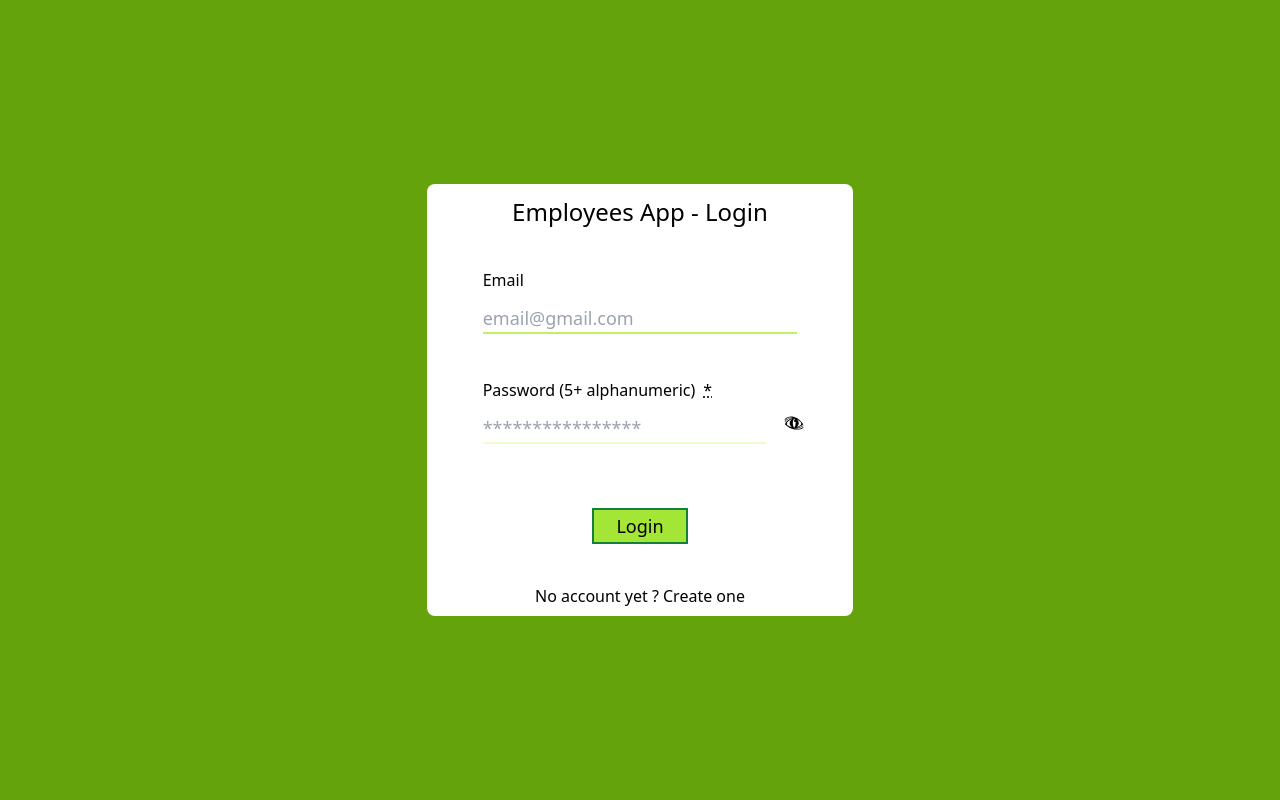
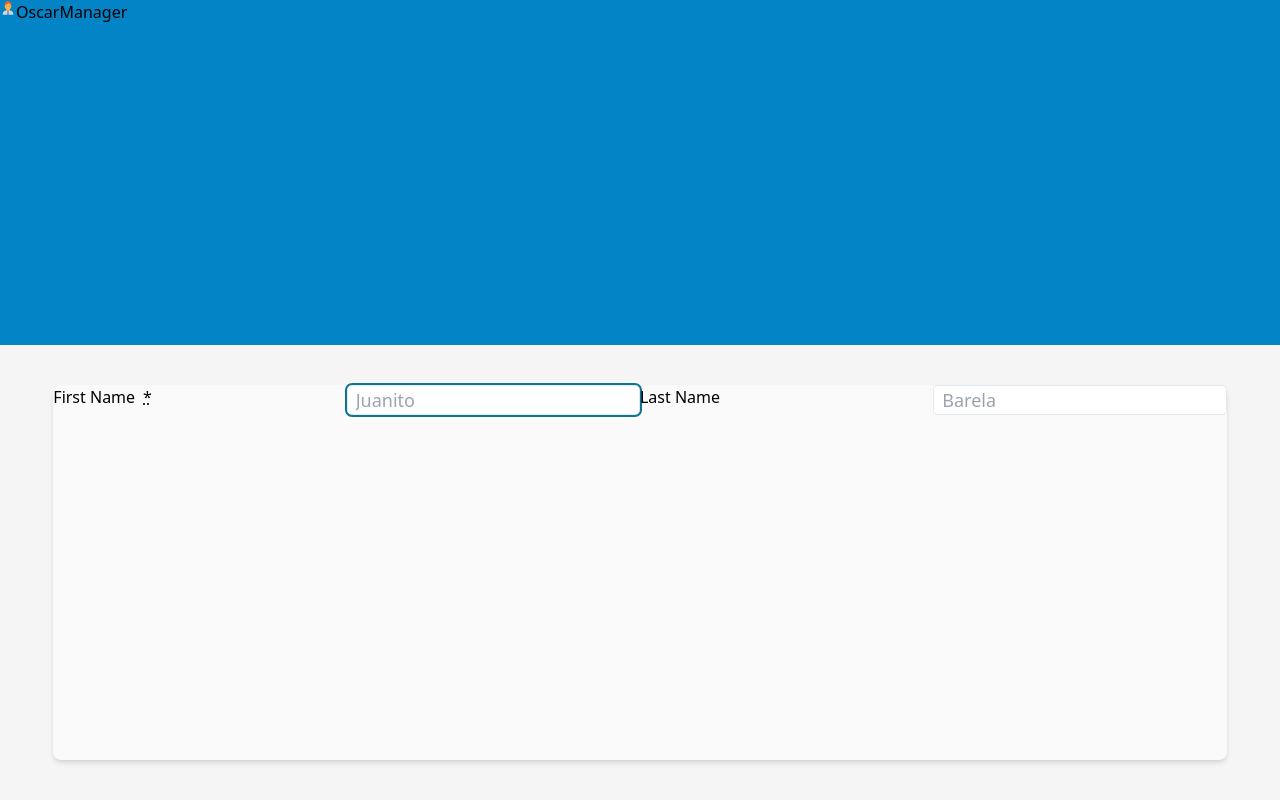
Before and after one commit to augusticor/pern-employees-front, a React (Vite) app: page /employee/profile in a window 1280 px wide. Before the commit this address led to /auth/login. Built offline with nearby package versions, Linux system fonts and the light colour scheme; no server answers.

Commit message:
Navbar component on employees routes

```diff
--- /dev/null
+++ b/src/employees/components/Navbar.tsx
@@ -0,0 +1,11 @@
+import { FcManager } from 'react-icons/fc';
+
+export const Navbar = () => {
+  return (
+    <nav className='flex bg-sky-600'>
+      <FcManager />
+      {'Oscar'}
+      <span>Manager</span>
+    </nav>
+  );
+};
--- a/src/employees/pages/Profile.tsx
+++ b/src/employees/pages/Profile.tsx
@@ -1,3 +1,46 @@
+import { FieldErrorParagraph } from '../../auth/components';
+import { useAuthStore } from '../../store/useAuthStore';
+
 export const Profile = () => {
-  return <div>Profile</div>;
+  const user = useAuthStore((state) => state.user);
+
+  const inputClasses =
+    'text-lg outline-1 outline-cyan-700 border rounded border-slate-200 hover:border-cyan-600 pl-2 outline-offset-2';
+
+  return (
+    <div className='bg-neutral-100 flex justify-center py-10'>
+      <main className='w-full sm:w-11/12 bg-zinc-50 rounded-lg shadow-md'>
+        <form className='grid grid-cols-4'>
+          <label htmlFor='inpfirstname'>
+            First Name
+            <abbr title='Required, min length 2' aria-required='true' className='ml-2'>
+              *
+            </abbr>
+          </label>
+          <input
+            className={`${inputClasses}`}
+            type='text'
+            name='firstName'
+            id='inpfirstname'
+            placeholder='Juanito'
+            autoFocus
+          />
+
+          <label htmlFor='inplastname'>Last Name</label>
+          <input
+            className={`${inputClasses}`}
+            type='text'
+            name='lastName'
+            id='inplastname'
+            placeholder='Barela'
+          />
+          <FieldErrorParagraph
+            toggle={false /*(isFormSubmitted && lastNameValid) as boolean*/}
+            text={'Error' /*lastNameValid as string*/}
+            color='text-pink-400'
+          />
+        </form>
+      </main>
+    </div>
+  );
 };
--- a/src/router/AppRouter.tsx
+++ b/src/router/AppRouter.tsx
@@ -1,3 +1,4 @@
+import { Navbar } from '../employees/components/Navbar';
 import { useAuthStore } from '../store/useAuthStore';
 import { AuthRoutes } from './AuthRoutes';
 import { EmployeeRoutes } from './EmployeeRoutes';
@@ -6,7 +7,7 @@ import { Loading } from './pages/Loading';
 
 export const AppRouter = () => {
   const authStatus = useAuthStore((state) => state.authStatus);
-  const role: boolean = false;
+  const role = useAuthStore((state) => state.user?.role);
 
   if (authStatus === 'checking') return <Loading />;
 
--- a/src/router/EmployeeRoutes.tsx
+++ b/src/router/EmployeeRoutes.tsx
@@ -1,13 +1,20 @@
 import { Redirect, Route, Switch } from 'wouter';
+import { Navbar } from '../employees/components/Navbar';
 import { Colleagues, Profile } from '../employees/pages';
 import { NotFound } from './pages/NotFound';
 
 export const EmployeeRoutes = () => {
   return (
     <Switch>
-      <Route path='/employee/profile' component={Profile} />
+      <Route path='/employee/:rest*'>
+        <div className='grid grid-rows-[1fr 5fr] h-screen'>
+          <Navbar />
 
-      <Route path='/employee/colleagues' component={Colleagues} />
+          <Route path='/employee/profile' component={Profile} />
+
+          <Route path='/employee/colleagues' component={Colleagues} />
+        </div>
+      </Route>
 
       <Route path='/auth/:rest*'>
         <Redirect to='/employee/profile' />
--- a/src/store/useAuthStore.ts
+++ b/src/store/useAuthStore.ts
@@ -15,7 +15,7 @@ interface AuthActions {
 }
 
 const initialState: AuthProps = {
-  authStatus: 'not-authenticated',
+  authStatus: 'authenticated',
   errorMessage: null,
   user: null,
 };
--- a/src/types.d.ts
+++ b/src/types.d.ts
@@ -31,7 +31,7 @@ type registerFormValidationsObjectType = Record<keysOfRegister, registerFormVali
 interface RegisterUser extends LoginUser {
   firstName: string;
   lastName?: string;
-  role: boolean;
+  role: boolean = false;
 }
 
 interface User extends Omit<RegisterUser, 'password'> {
```
